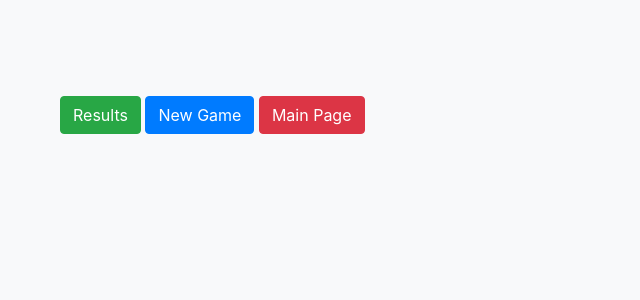
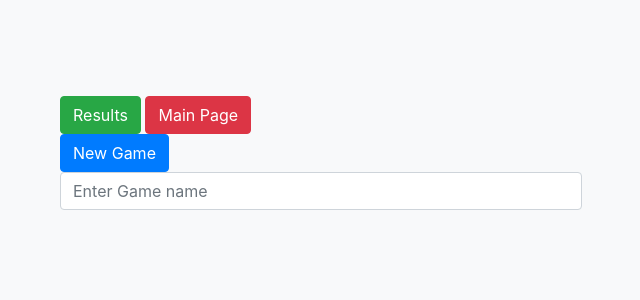
Before and after one commit to shayperp/DurakRank, a Django app: page /newgame/end_game in a window 1280 px wide. Shown: the part 74-374 px from the top of the page, without its empty margins (25-665 px from the left). Run offline with Django 4.2, Linux system fonts and the light colour scheme; parts of the project's set-up code (start-up, migrations or seed data) failed here and were passed over; some libraries are stand-ins or nearby versions.

Commit message:
Add game to tournament

```diff
--- a/newgame/form.py
+++ b/newgame/form.py
@@ -19,3 +19,8 @@ class EndGameForm(forms.Form):
     class Meta:
         model = TourN
         fields = ['tournament_id', 'games_list']
+
+
+class GameContinuesForm(forms.Form):
+    class Meta:
+        fields = ['tournament_id', 'game_name']
--- a/newgame/templates/after_game_page.html
+++ b/newgame/templates/after_game_page.html
@@ -18,13 +18,23 @@
         <a href="{% url 'index' %}">
             <button class="btn btn-success" type="submit"  >Results</button>
                 </a>
-
-    <a href="{% url 'new_game' %}">
-        <button class="btn btn-primary" type="button" name=" Quick-coalition-game ">New Game </button>
-    </a>
- <a href="{% url 'index' %}">
+     <a href="{% url 'index' %}">
         <button class="btn btn-danger" type="button" name=" Quick-coalition-game ">Main Page </button>
     </a>
+    <Form method="POST" action="{% url 'game_continues' %}">
+    {% csrf_token %}
+
+
+        <button class="btn btn-primary" type="submit" name=" Quick-coalition-game " >New Game </button>
+                </br>
+            <input type="text" name="game_name" class="form-control" placeholder="Enter Game name"
+            style="width:47%;">
+        {%if tournament_id%}
+        <input type="hidden" id="tournament_id" name="tournament_id" value = {{ tournament_id }}/>
+        </br>
+            {%endif %}
+        </Form>
+
 
 </div>
 {%endblock content%}
--- a/newgame/templates/new_game.html
+++ b/newgame/templates/new_game.html
@@ -42,7 +42,7 @@
         </br>
 
         </br>
-            <button class="btn btn-secondary" type="submit"  >Start game with choose players</button>
+            <button class="btn btn-secondary" type="submit"  >Start playing with selected players</button>
         {% endif %}
         </br>
         </br>
--- a/newgame/urls.py
+++ b/newgame/urls.py
@@ -7,4 +7,5 @@ urlpatterns = [
     path('quick-game', views.quick_tournament, name='quick_game'),
     path('game_page', views.start_tournament, name='game_page'),
     path('end_game', views.end_of_game, name='end_of_game'),
+    path('game_continues', views.game_continues, name='game_continues'),
 ]
--- a/newgame/views.py
+++ b/newgame/views.py
@@ -1,10 +1,8 @@
-from bson import ObjectId
-from django.db.models.lookups import Range
-from django.http import HttpRequest
-from django.shortcuts import render, redirect
+
+from django.shortcuts import render
 from newgame.models import Users, TourN
-from newgame.serialzers import UsersSerializer, TournamentSerializer
-from newgame.form import InputNewNameForm, InputNewGameForm, EndGameForm
+from newgame.serialzers import UsersSerializer
+from newgame.form import InputNewNameForm, InputNewGameForm, EndGameForm, GameContinuesForm
 from newgame.utility import *
 
 
@@ -48,10 +46,6 @@ def game_form(request):
     return render(request, 'game_page.html', {'players': player})
 
 
-def quick_game(request):
-    pass
-
-
 def start_tournament(request):
     game_stat = {}
     users = [None]
@@ -63,7 +57,8 @@ def start_tournament(request):
                 name = request.POST.get('game_name', False)
         score = [{'user_name': user, 'score': 0} for user in users]
         tournament = TourN()
-        name = name if name is not None else quick_name
+        if not name:
+            name = game_name
         tournament.games_list = [make_game(score, name)]
         tournament.save()
         game_stat[userName_field] = users
@@ -76,14 +71,15 @@ def start_tournament(request):
 
 
 def quick_tournament(request):
-    # tournament = TourN()
-    # tournament.games_list = [make_game(quick_score, quick_name)]
-    # tournament.save()
-    game_stat = {userName_field: players_default, gameName_field: quick_name}
+    tournament = TourN()
+    tournament.games_list = [make_game(quick_score, quick_name)]
+    tournament.save()
+    game_stat = {userName_field: players_default, gameName_field: quick_name, 'tournament_id': tournament.pk}
     return render(request, 'game_page.html', game_stat)
 
 
 def end_of_game(request):
+    game_stat = {}
     if request.method == 'POST':
         input_form = EndGameForm(request.POST or None)
         if input_form.is_valid():
@@ -94,24 +90,50 @@ def end_of_game(request):
                     id_torun = id_tour.replace('/', '')
                     tour_serial = TourN.objects.filter(pk=id_torun)
                     tourn_obj = tour_serial[0]
-                    first_game = tourn_obj.games_list[0][score_field]
-                    i = int(0)
-                    for users in first_game:
-                        users['score'] = values_players[i]
-                        i += 1
-                    tourn_obj.games_list[0][score_field] = first_game
+                    first_game = tourn_obj.games_list[-1][score_field]
+
+                    for index, users in enumerate(first_game, start=0):
+                        users['score'] = values_players[index]
+
+                    tourn_obj.games_list[-1][score_field] = first_game
                     tourn_obj.save()
+                    game_stat['tournament_id'] = id_torun
 
                 else:
                     pass
                 if values_players is not None:  # need to replace
                     pass
 
-    return render(request, 'after_game_page.html')
+    return render(request, 'after_game_page.html', game_stat)
 
 
 def game_continues(request):
-    pass
+    game_stat = {}
+    users = []
+    if request.method == 'POST':
+        input_form = GameContinuesForm(request.POST or None)
+        if input_form.is_valid():
+            if input_form.data is not None:
+                id_tour = request.POST.get('tournament_id', False)
+                name = request.POST.get('game_name', False)
+
+                if id_tour is not None:
+                    id_torun = id_tour.replace('/', '')
+                    tour_serial = TourN.objects.filter(pk=id_torun)
+                    tourn_obj = tour_serial[0]
+                    game = tourn_obj.games_list[0][score_field]
+                    for p in game:
+                        users.append(p[userName_field])
+                    score = [{'user_name': user, 'score': 0} for user in users]
+                    if not name:
+                        name = "Game number "+len(tourn_obj.games_list)
+                    tourn_obj.games_list.append(make_game(score, name))
+                    tourn_obj.save()
+                    game_stat[userName_field] = users
+                    game_stat[gameName_field] = name
+                    game_stat['tournament_id'] = id_torun
+    return render(request, 'game_page.html', game_stat)
+
 
 # def save_champion(request, results):
 #     for player, score in results.items():
```
